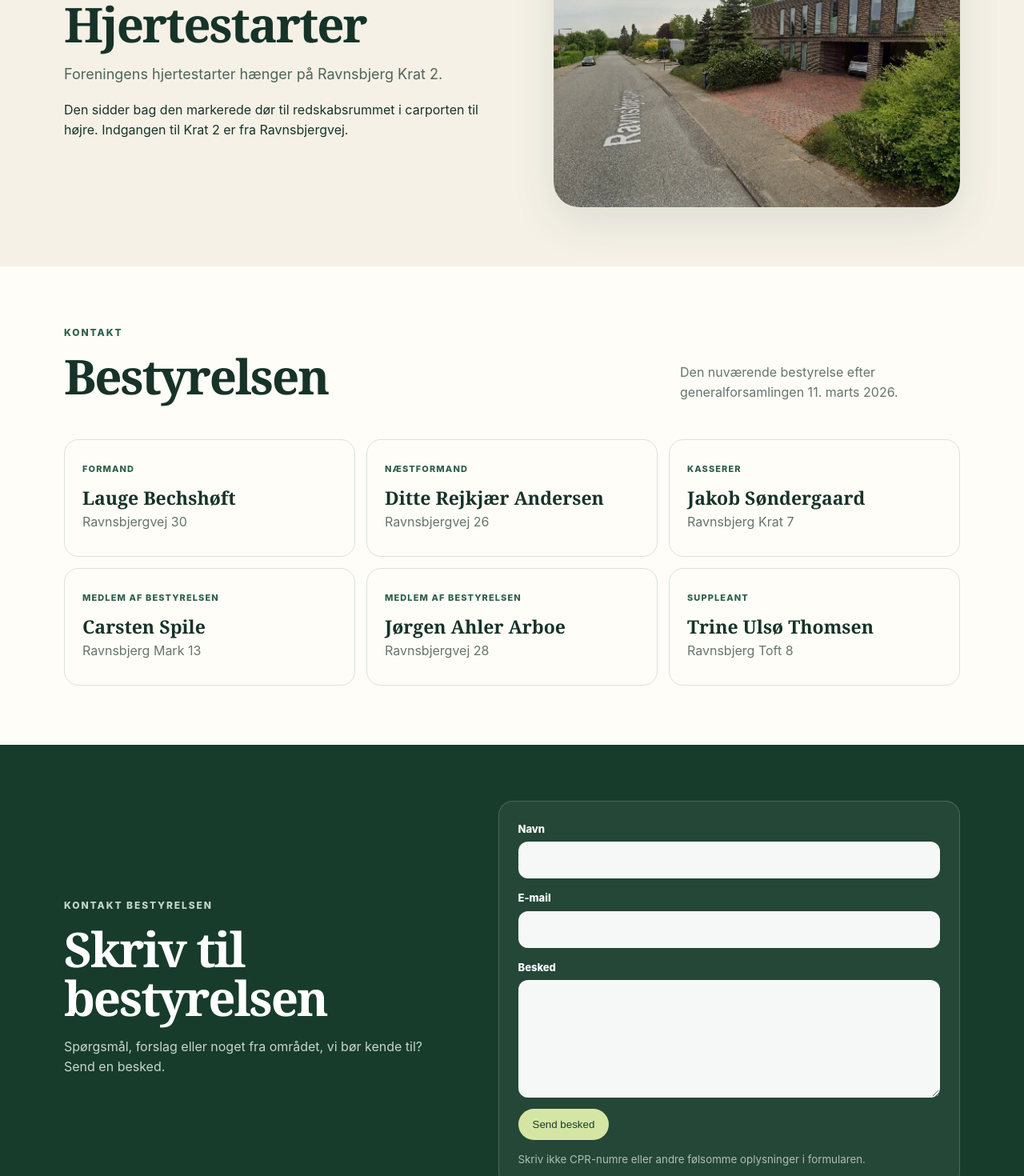
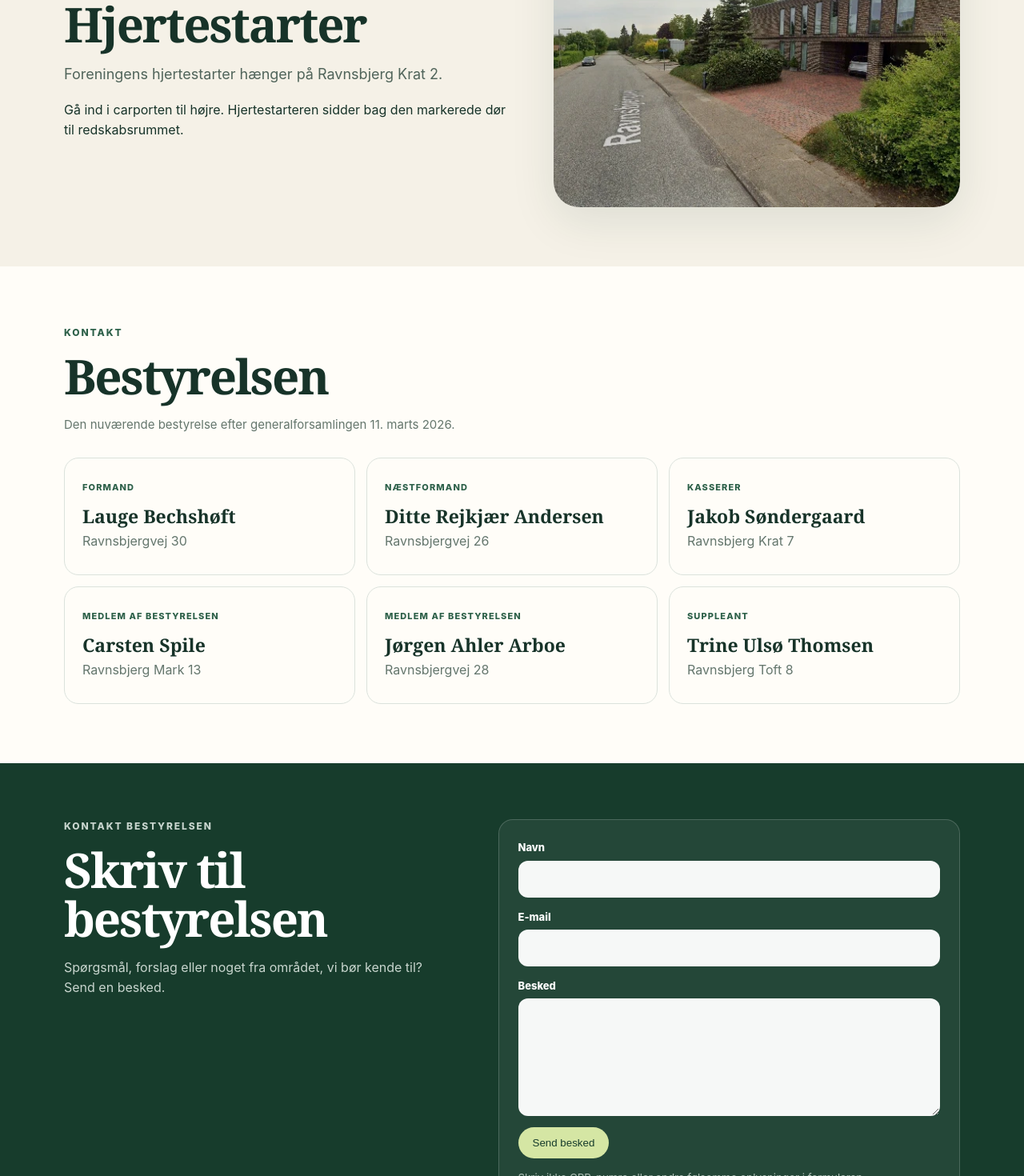
Before and after one commit to laugebex/Ravnsbjerg-info, a Next.js app: page / in a window 1280 px wide. Shown: the part 1420-2890 px from the top of the page at 80% size. Built offline with nearby package versions, Linux system fonts and the light colour scheme.

Commit message:
Adjust homepage section text and contact alignment

```diff
--- a/app/page.jsx
+++ b/app/page.jsx
@@ -10,9 +10,9 @@ export default function Home(){return <main>
 
 <section id="nyheder" className="section"><div className="wrap"><div className="sectionHead"><div><p className="eyebrow">Nyt</p><h2>Fra Ravnsbjerg</h2><p className="heroFacebook">Her lægger vi de større nyheder, som skal være nemme at finde igen. Små nyheder, arrangementer og det, der sker her og nu, ligger i <a href={facebook}>vores private Facebook-gruppe →</a></p></div></div><div className="newsGrid">{news.map((n,i)=><article className={i===0?'card featured':'card'} key={n.title}><span className="meta">{n.category}{n.date&&<> · {n.date}</>}</span><h3>{n.title}</h3><p>{n.body}</p>{n.href&&<a className="textLink" href={n.href}>{n.link}</a>}</article>)}</div></div></section>
 
-<section id="hjertestarter" className="section cream"><div className="wrap areaFeature"><div><p className="eyebrow">Praktisk</p><h2>Hjertestarter</h2><p className="leadSmall">Foreningens hjertestarter hænger på Ravnsbjerg Krat 2.</p><p>Den sidder bag den markerede dør til redskabsrummet i carporten til højre. Indgangen til Krat 2 er fra Ravnsbjergvej.</p></div><div className="areaHeroPhoto heartPhoto"><img src={heart700} srcSet={`${heart700} 700w, ${heart} 1506w`} sizes="(max-width: 900px) calc(100vw - 28px), 48vw" width="1506" height="787" alt="Foreningens hjertestarter på Ravnsbjerg Krat 2" loading="lazy"/></div></div></section>
+<section id="hjertestarter" className="section cream"><div className="wrap areaFeature"><div><p className="eyebrow">Praktisk</p><h2>Hjertestarter</h2><p className="leadSmall">Foreningens hjertestarter hænger på Ravnsbjerg Krat 2.</p><p>Gå ind i carporten til højre. Hjertestarteren sidder bag den markerede dør til redskabsrummet.</p></div><div className="areaHeroPhoto heartPhoto"><img src={heart700} srcSet={`${heart700} 700w, ${heart} 1506w`} sizes="(max-width: 900px) calc(100vw - 28px), 48vw" width="1506" height="787" alt="Foreningens hjertestarter på Ravnsbjerg Krat 2" loading="lazy"/></div></div></section>
 
-<section id="bestyrelsen" className="section"><div className="wrap"><div className="sectionHead"><div><p className="eyebrow">Kontakt</p><h2>Bestyrelsen</h2></div><p>Den nuværende bestyrelse efter generalforsamlingen 11. marts 2026.</p></div><div className="boardGrid">{board.map(m=><article key={m.name}><span>{m.role}</span><h3>{m.name}</h3><p>{m.address}</p>{m.phone&&<a href={'tel:+45'+m.phone.replaceAll(' ','')}>{m.phone}</a>}</article>)}</div></div></section>
+<section id="bestyrelsen" className="section"><div className="wrap"><div className="sectionHead"><div><p className="eyebrow">Kontakt</p><h2>Bestyrelsen</h2><p className="heroFacebook">Den nuværende bestyrelse efter generalforsamlingen 11. marts 2026.</p></div></div><div className="boardGrid">{board.map(m=><article key={m.name}><span>{m.role}</span><h3>{m.name}</h3><p>{m.address}</p>{m.phone&&<a href={'tel:+45'+m.phone.replaceAll(' ','')}>{m.phone}</a>}</article>)}</div></div></section>
 
-<div id="kontakt" className="contact"><div className="wrap contactGrid"><div><p className="eyebrow light">Kontakt bestyrelsen</p><h2>Skriv til bestyrelsen</h2><p>Spørgsmål, forslag eller noget fra området, vi bør kende til? Send en besked.</p></div><ContactForm/></div></div>
+<div id="kontakt" className="contact"><div className="wrap contactGrid" style={{alignItems:'start'}}><div><p className="eyebrow light">Kontakt bestyrelsen</p><h2>Skriv til bestyrelsen</h2><p>Spørgsmål, forslag eller noget fra området, vi bør kende til? Send en besked.</p></div><ContactForm/></div></div>
 </main>}
```
